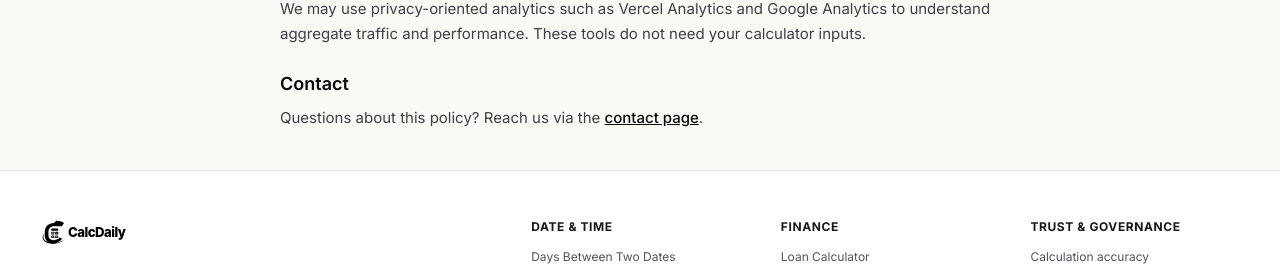
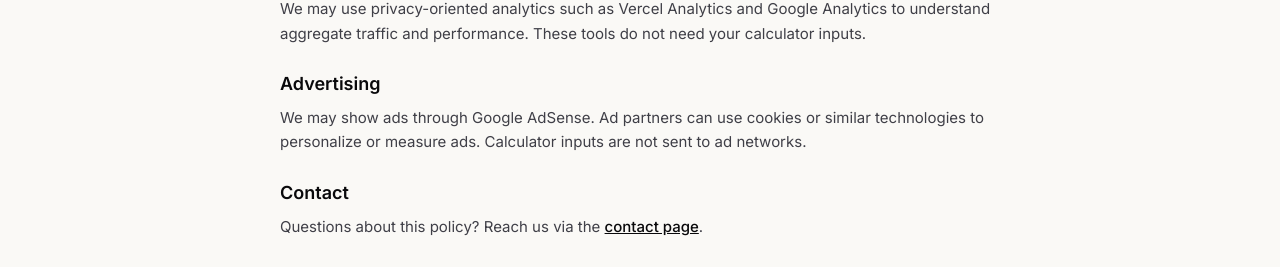
Before and after one commit to Ahmii1122/calculator, a Next.js app: page /privacy in a window 1280 px wide. Shown: the part 517-784 px from the top of the page. Built offline with nearby package versions, Linux system fonts and the light colour scheme; no server answers.

Commit message:
Add Google AdSense integration and update privacy policy to include advertising disclosures

```diff
--- a/src/app/layout.tsx
+++ b/src/app/layout.tsx
@@ -1,6 +1,7 @@
 import type { Metadata } from "next";
 import { Inter } from "next/font/google";
 import { Analytics } from "@vercel/analytics/next";
+import { GoogleAdSense } from "@/components/analytics/GoogleAdSense";
 import { GoogleAnalytics } from "@/components/analytics/GoogleAnalytics";
 import { SITE_NAME, SITE_URL } from "@/lib/site";
 import "./globals.css";
@@ -31,6 +32,8 @@ export default function RootLayout({ children }: LayoutProps<"/">) {
   return (
     <html lang="en" className={`${inter.variable} h-full scroll-smooth antialiased`}>
       <body className="flex min-h-full flex-col bg-background font-sans text-foreground selection:bg-zinc-900 selection:text-white">
+        {/* beforeInteractive Script is hoisted into <head> on every page */}
+        <GoogleAdSense />
         <aside
           aria-label="Announcement"
           className="border-b border-zinc-800 bg-[#121316] px-4 py-2 text-center text-xs text-zinc-300"
--- a/src/app/privacy/page.tsx
+++ b/src/app/privacy/page.tsx
@@ -99,6 +99,14 @@ export default function PrivacyPage() {
             </p>
           </section>
           <section>
+            <h2 className="text-lg font-semibold text-zinc-950">Advertising</h2>
+            <p className="mt-2">
+              We may show ads through Google AdSense. Ad partners can use cookies
+              or similar technologies to personalize or measure ads. Calculator
+              inputs are not sent to ad networks.
+            </p>
+          </section>
+          <section>
             <h2 className="text-lg font-semibold text-zinc-950">Contact</h2>
             <p className="mt-2">
               Questions about this policy? Reach us via the{" "}
--- /dev/null
+++ b/src/components/analytics/GoogleAdSense.tsx
@@ -0,0 +1,21 @@
+import Script from "next/script";
+
+const ADSENSE_CLIENT = process.env.NEXT_PUBLIC_ADSENSE_CLIENT_ID;
+
+/**
+ * Google AdSense Auto ads loader. Renders nothing when the client ID is unset.
+ * Uses beforeInteractive so the tag is present in <head> on every page.
+ */
+export function GoogleAdSense() {
+  if (!ADSENSE_CLIENT) return null;
+
+  return (
+    <Script
+      id="adsense-init"
+      async
+      src={`https://pagead2.googlesyndication.com/pagead/js/adsbygoogle.js?client=${ADSENSE_CLIENT}`}
+      crossOrigin="anonymous"
+      strategy="beforeInteractive"
+    />
+  );
+}
```
Also changed, not shown: 1 other file (tests, documents, lock files or other folders).
